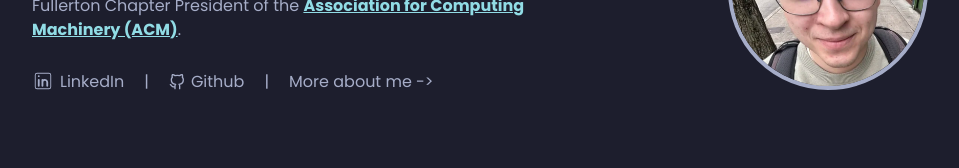
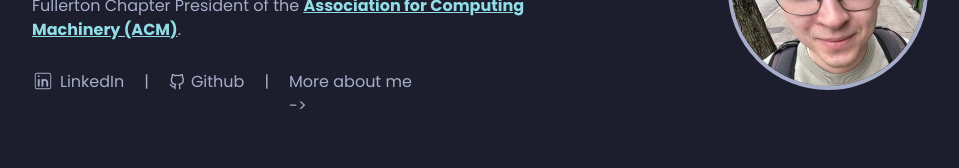
Before and after one commit to MarkRyanGarcia/portfolio, a React (Vite) app: page / in a window 1280 px wide. Shown: the part 262-430 px from the top of the page, without its empty margins (160-1119 px from the left). Built offline with nearby package versions, Linux system fonts and the light colour scheme; no server answers.

Commit message:
fix resume link

```diff
--- a/src/components/home/Hero.tsx
+++ b/src/components/home/Hero.tsx
@@ -33,14 +33,15 @@ export default function Hero() {
                     <FiGithub className="translate-y-1 mr-1.5" /> Github
                 </a>
                 <p>|</p>
-                <NavLink to="/about" className="flex space-x-1 transition duration-300 ease-in-out hover:space-x-2 hover:text-tertiary">
+                <a href="https://docs.google.com/viewerng/viewer?url=https://raw.githubusercontent.com/MarkRyanGarcia/Resume/main/resume.pdf"
+                    target='_blank' className="transition duration-300 ease-in-out hover:text-tertiary">
                     <p className="max-h-6">
                         More about me
                     </p>
                     <p className="max-h-6">
                         {"->"}
                     </p>
-                </NavLink>
+                </a>
             </div>
         </div>
     )
```
